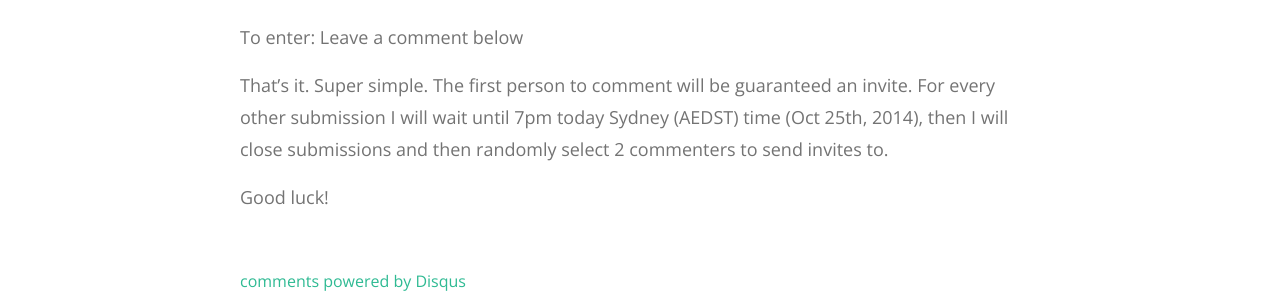
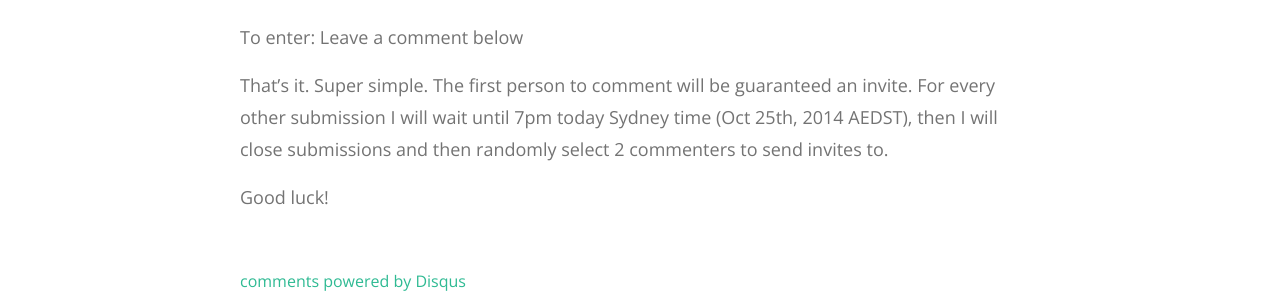
Before and after one commit to samjdavis13/mutable-constant, a Jekyll site: the page built from _posts/2014-10-25-Google-inbox.md, in a window 1280 px wide. Shown: the part 1228-1528 px from the top of the page. Built offline with Jekyll 4.4.1, drawn with Linux system fonts in a browser that asks for light colours; nearby versions of some CDN libraries; comment, search, counter and statistics services are not loaded.

```diff
--- a/_posts/2014-10-25-Google-inbox.md
+++ b/_posts/2014-10-25-Google-inbox.md
@@ -14,7 +14,7 @@ Please note that at the time of writing I **do not** have any invites. As soon a
 </span>
 To enter: Leave a comment below
 
-That's it. Super simple. The first person to comment will be guaranteed an invite. For every other submission I will wait until 7pm today Sydney (AEDST) time (Oct 25th, 2014), then I will close submissions and then randomly select 2 commenters to send invites to.
+That's it. Super simple. The first person to comment will be guaranteed an invite. For every other submission I will wait until 7pm today Sydney time (Oct 25th, 2014 AEDST), then I will close submissions and then randomly select 2 commenters to send invites to.
 
 Good luck!
 
```
